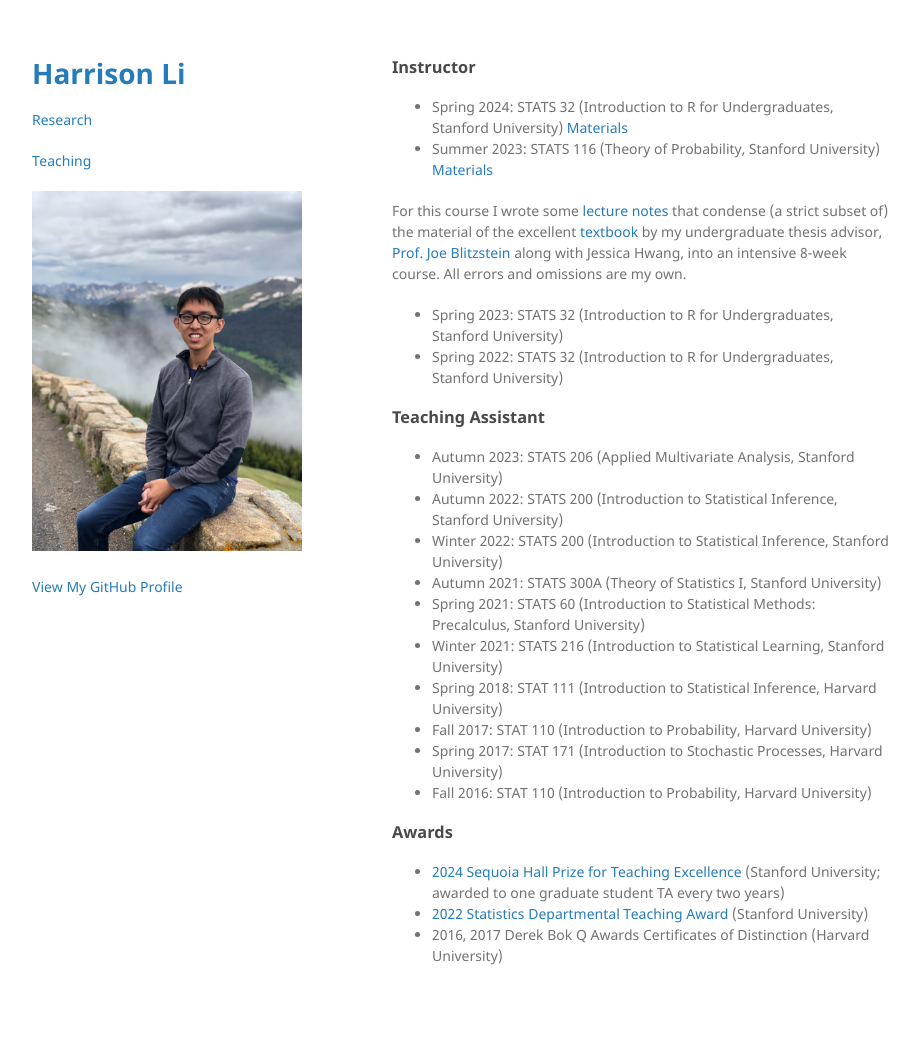
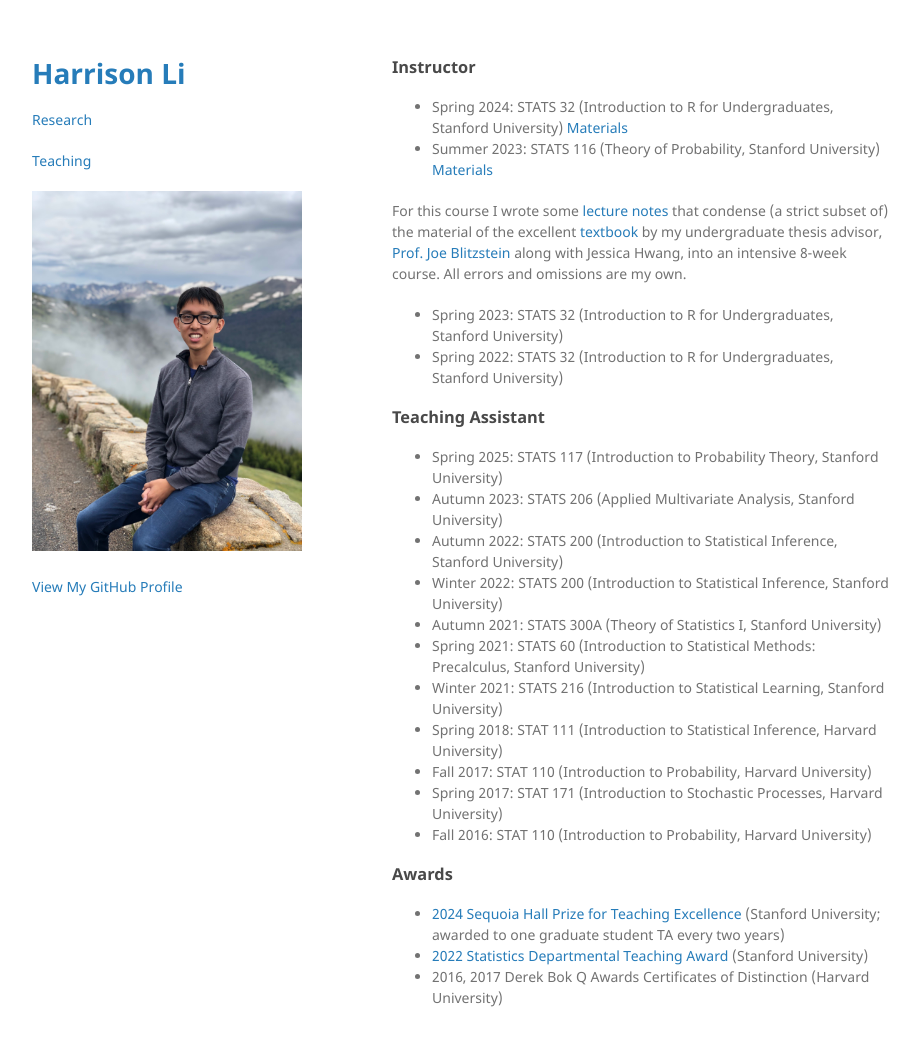
Before and after one commit to hli90722/hli90722.github.io, a Jekyll site: the page built from teaching.md, in a window 1280 px wide and 1078 px high. Shown: the top 1046 px of the window, without its empty margins (178-1097 px from the left). Built offline with Jekyll 4.4.1, drawn with Linux system fonts in a browser that asks for light colours; the repository's description, which GitHub fills in, is left out.

Commit message:
Added Stats 117, Spring 2025

```diff
--- a/teaching.md
+++ b/teaching.md
@@ -14,6 +14,7 @@ For this course I wrote some [lecture notes](https://hli90722.github.io/pdfs/STA
 - Spring 2022: STATS 32 (Introduction to R for Undergraduates, Stanford University)
 
 ### Teaching Assistant
+- Spring 2025: STATS 117 (Introduction to Probability Theory, Stanford University)
 - Autumn 2023: STATS 206 (Applied Multivariate Analysis, Stanford University)
 - Autumn 2022: STATS 200 (Introduction to Statistical Inference, Stanford University)
 - Winter 2022: STATS 200 (Introduction to Statistical Inference, Stanford University)
```
